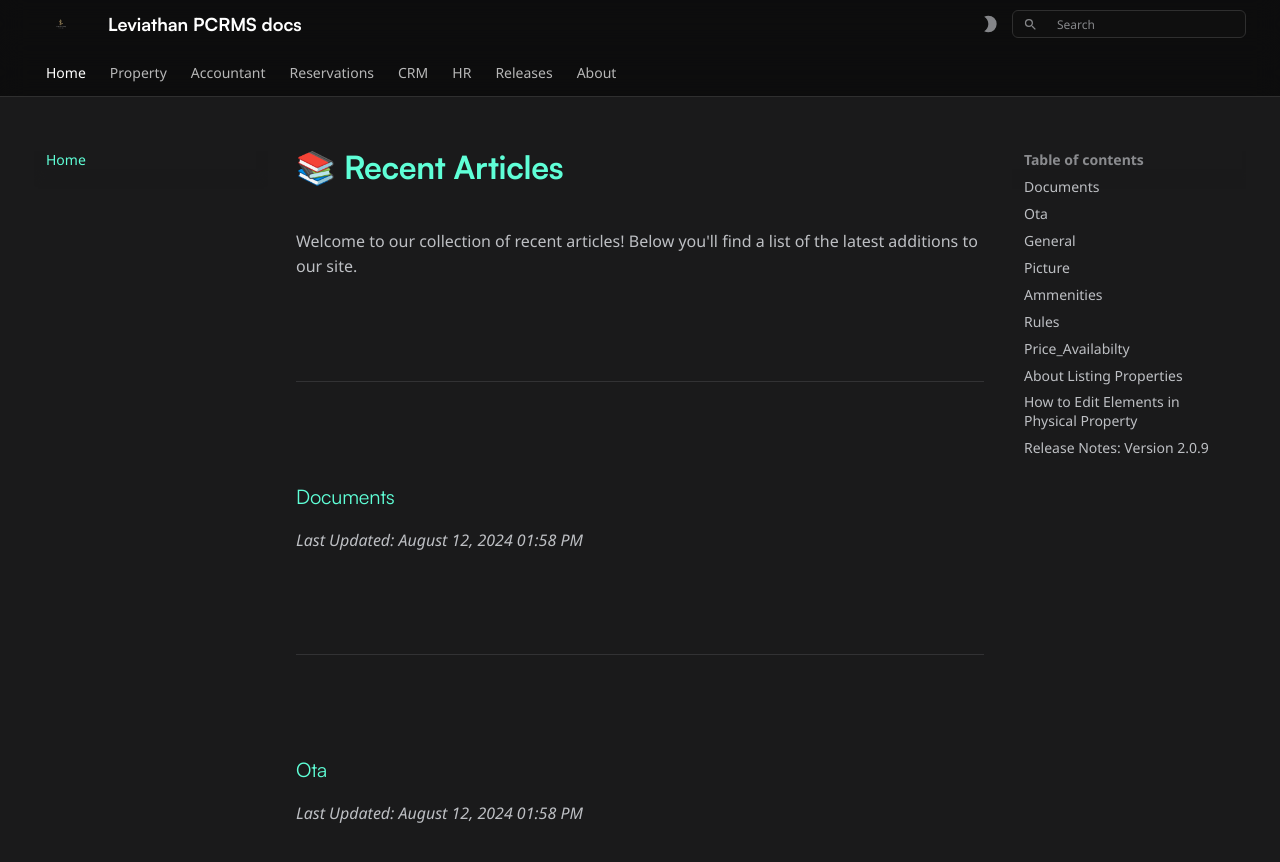
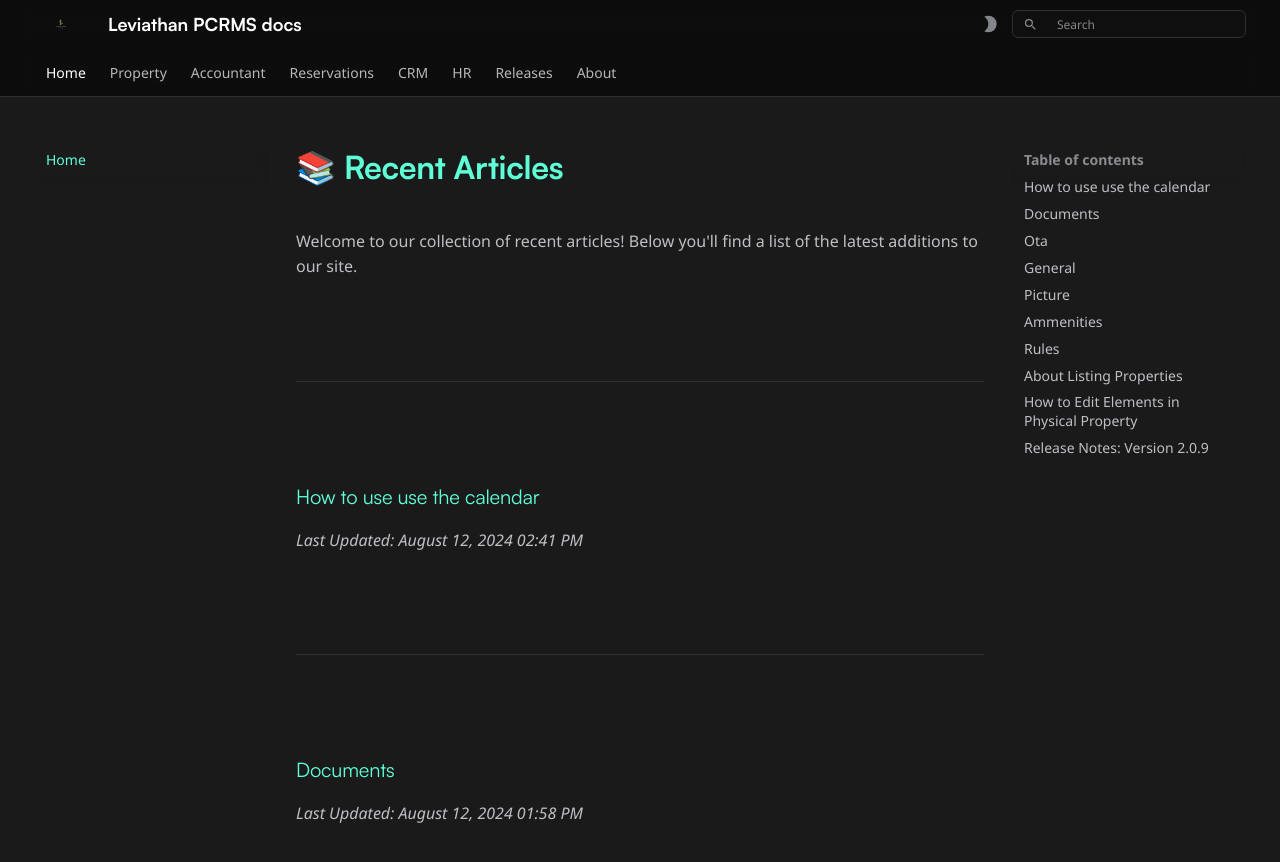
Before and after one commit to LeviathanSystems/PCRMS-Docs_old, an MkDocs documentation site: the page built from docs/index.md, in a window 1280 px wide and 900 px high. Shown: the top 862 px of the window. Built offline with MkDocs 1.6.1 and Material for MkDocs 9.7.7, drawn with Linux system fonts in a browser that asks for light colours; some of the changed text lies outside the part shown.

Commit message:
fixes, update index.md

```diff
--- a/docs/index.md
+++ b/docs/index.md
@@ -2,6 +2,11 @@
 # 📚 Recent Articles
 
 Welcome to our collection of recent articles! Below you'll find a list of the latest additions to our site.
+
+---
+
+### [How to use use the calendar](property/listing/calendar/price_availabilty.md)
+_Last Updated: August 12, 2024 02:41 PM_
 
 ---
 
@@ -35,11 +40,6 @@ _Last Updated: August 12, 2024 01:55 PM_
 
 ---
 
-### [Price_Availabilty](property/listing/calendar/price_availabilty.md)
-_Last Updated: August 12, 2024 01:54 PM_
-
----
-
 ### [About Listing Properties](property/listing/general.md)
 _Last Updated: August 12, 2024 01:52 PM_
 
--- a/docs/property/listing/calendar/price_availabilty.md
+++ b/docs/property/listing/calendar/price_availabilty.md
@@ -0,0 +1 @@
+# How to use use the calendar
```
